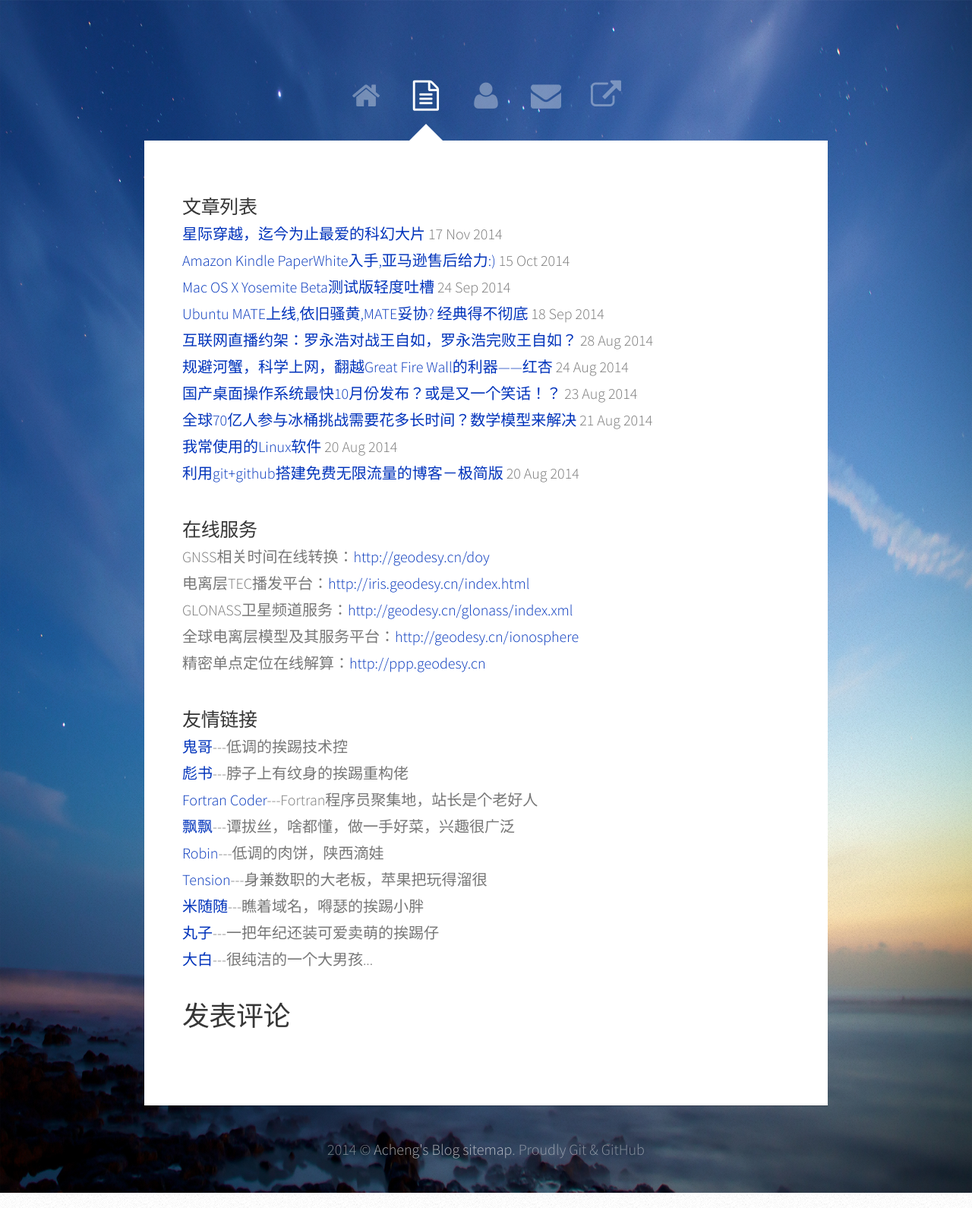
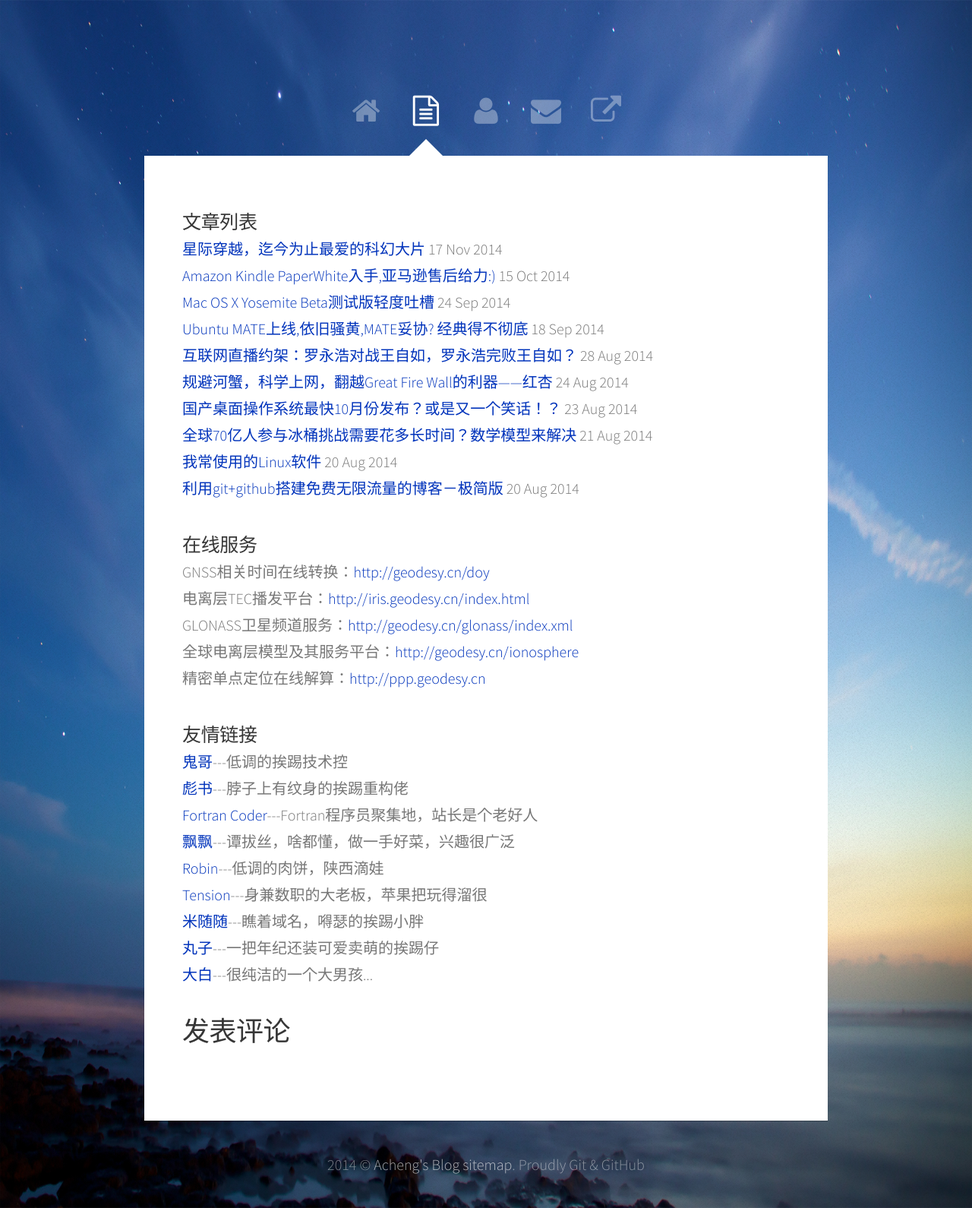
Before and after one commit to acgeodesy/acgeodesy.github.io, a Jekyll site: the page built from old/index.html, in a window 1280 px wide. Shown: the whole page at 76% size. Built offline with Jekyll 4.4.1, drawn with Linux system fonts in a browser that asks for light colours; Markdown is read by kramdown in place of the engine named in the settings; comment, search, counter and statistics services are not loaded.

Commit message:
new-home-page

```diff
--- a/_layouts/default.html
+++ b/_layouts/default.html
@@ -25,12 +25,12 @@
 			<div id="wrapper">
 
 				<!-- Nav -->
-					<nav id="nav"  style="margin-top:100px;">
+					<nav id="nav"  style="margin-top:120px;">
 						<a href="/#me" class="icon fa-home"><span>Home</span></a>
 						<a href="/#blog" class="icon fa-file-text-o  active"><span>Blog</span></a>
 						<a href="/#profile" class="icon fa-user"><span>About</span></a>
 						<a href="/#contact" class="icon fa-envelope"><span>Contact</span></a>
-						<a href="#link" class="icon fa-external-link"><span>Links</span></a>
+						<a href="/#link" class="icon fa-external-link"><span>Links</span></a>
 					</nav>
 
 				<!-- Main -->
```
